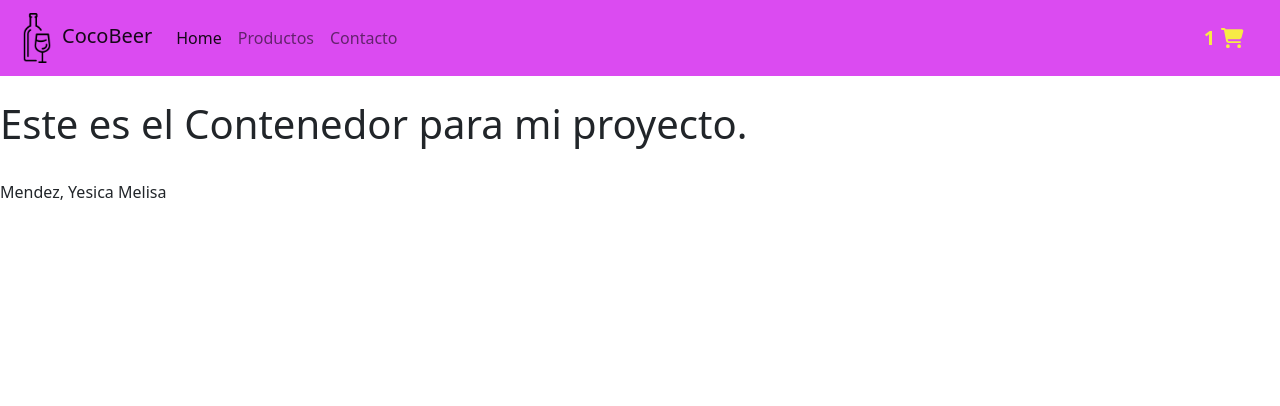
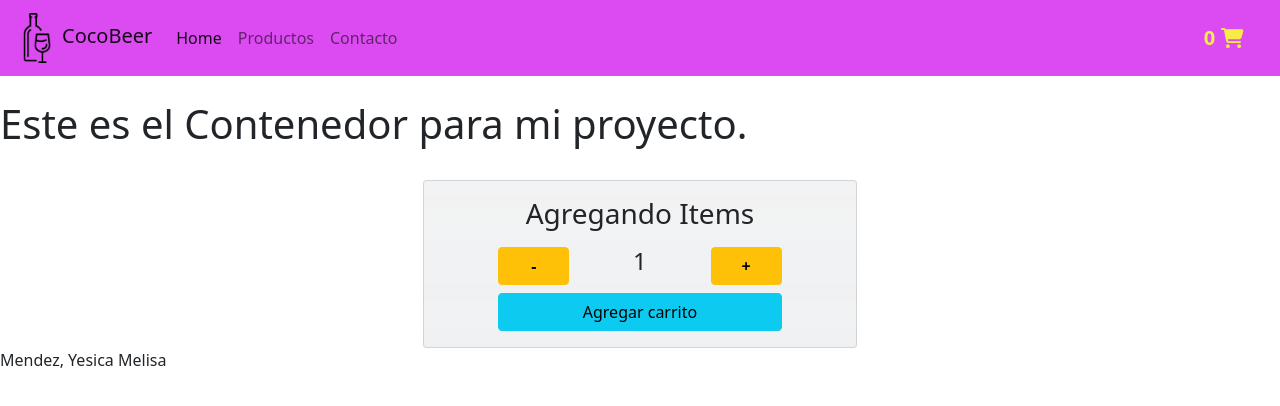
Before and after one commit to YesicaMendez/react-mendez, a React (Create React App) app: page / in a window 1280 px wide. Shown: the top 406 px of the page. Built offline with nearby package versions, Linux system fonts and the light colour scheme.

Commit message:
Desafio 4 - Contador con Boton

```diff
--- a/src/App.js
+++ b/src/App.js
@@ -1,14 +1,28 @@
+import { useState } from 'react';
 import './App.css';
+import ItemCount from './components/ItemCount/ItemCount';
 import ItemListContainer from './components/ItemListContainer/ItemListContainer';
 import NavBar from './components/NavBar';
 
 function App() {
+
+  const [countCarrito, setCountCarrito] = useState(0);
+  const [stock, setStock] = useState(10);
+
+  const onAdd = (cantidad) => {
+    setCountCarrito(countCarrito + cantidad);
+    alert(`Se suma ${cantidad} productos al carrito.`);
+    setStock(stock - cantidad);
+  }
+
   return (
     <>
-      <NavBar contador={ '1' }/>
+      {console.log(`El stock actual es ${stock}`)}
+      <NavBar contador={countCarrito} />
       <br></br>
       <ItemListContainer greeting={'Este es el Contenedor para mi proyecto.'}></ItemListContainer>
       <br></br>
+      <ItemCount inicial={1} stock={stock} onAdd={onAdd}></ItemCount>
       <p>Mendez, Yesica Melisa</p>
     </>
   );
--- /dev/null
+++ b/src/components/ItemCount/ItemCount.jsx
@@ -0,0 +1,50 @@
+import React, { useState } from "react";
+
+function ItemCount({ inicial, stock, onAdd }) {
+    const [count, setCount] = useState(inicial);
+
+    const sumar = () => {
+        count < stock
+            ? setCount(count + 1)
+            : alert("No hay mas stock.");
+    };
+
+    const restar = () => {
+        count > inicial
+            ? setCount(count - 1)
+            : alert(`La cantidad minima es ${inicial}`);
+    };
+
+    const agregar = () => {
+        if (count <= stock){
+            onAdd(count);
+            reset();
+        } else {
+            alert('No hay suficiente stock del producto.');
+            document.getElementById('btnAgregar').disabled= true;
+        }
+    }
+    const reset = () => {
+        setCount(inicial);
+    }
+
+    return (
+        <>
+            <div className="row">
+                <div className="offset-md-4 col-md-4 card text-center p-3 bg-secondary bg-gradient bg-opacity-10">
+                    <h3 className="card-title">Agregando Items</h3>
+                    <div className="row my-2">
+                        <button className="offset-2 col-2 btn btn-warning fw-bold" onClick={restar}>-</button>
+                        <h4 className="col-4">{count}</h4>
+                        <button className="col-2 btn btn-warning fw-bold" onClick={sumar}>+</button>
+                    </div>
+                    <div className="row">
+                        <button id="btnAgregar" className="offset-2 col-8 btn btn-info" onClick={() => { agregar(); reset() }}>Agregar carrito</button>
+                    </div>
+                </div>
+            </div>
+        </>
+    );
+}
+
+export default ItemCount;
```
